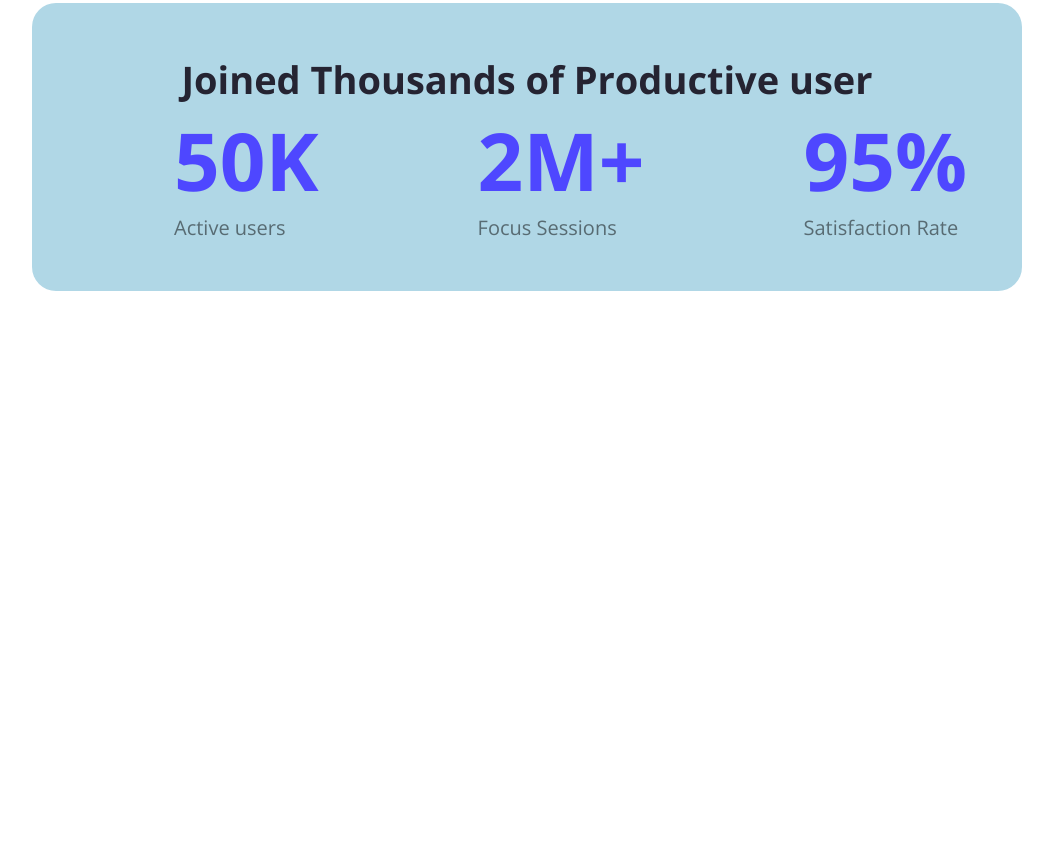
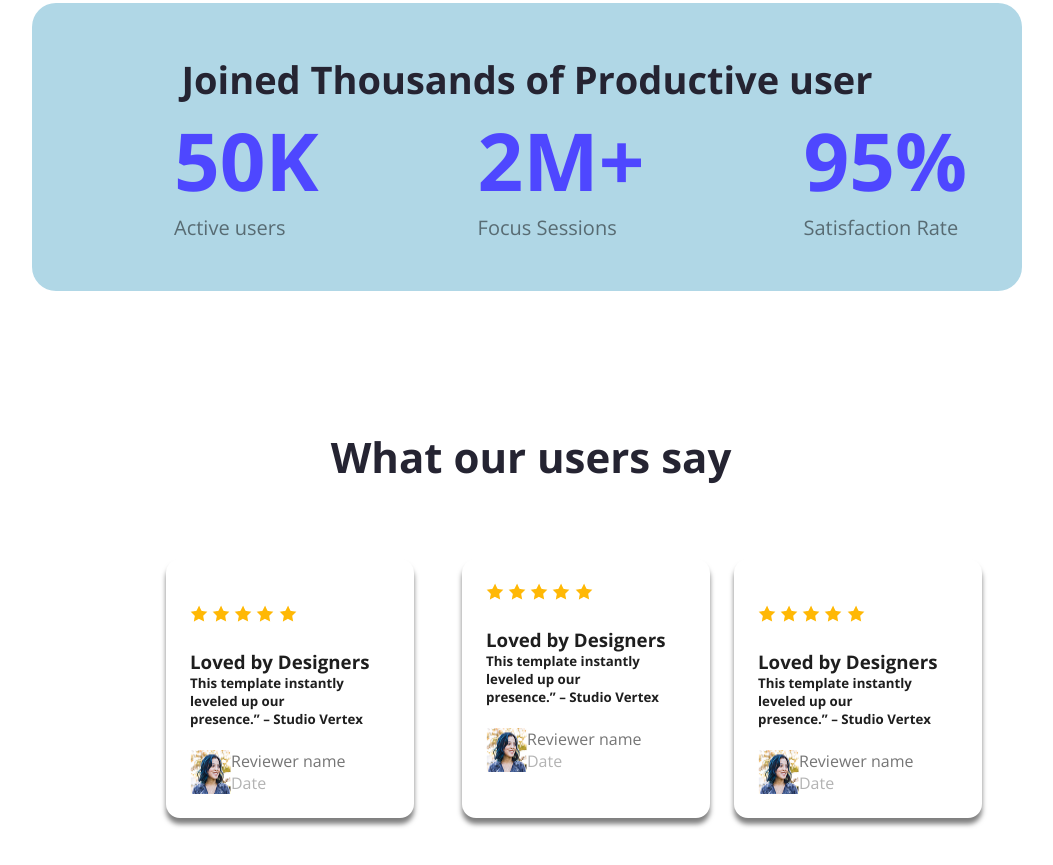
Before and after one commit to Soroneka/My-1st-assignment-01, a plain HTML site: page index.html in a window 1280 px wide. Shown: the part 1186-2051 px from the top of the page, without its empty margins (109-1162 px from the left). Before the commit the page ends 1614 px from the top, so only its background shows below. Drawn offline with nearby package versions, Linux system fonts and the light colour scheme.

Commit message:
added the reviewer Image,Name and Date

```diff
--- a/index.html
+++ b/index.html
@@ -75,6 +75,120 @@
              </div>
          </div>
 
+         </div>
+                    <!-- card  -->
+
+          <div class="Card-last">
+            <h1 class="What-our">What our users say</h1>
+          </div>
+          <div class="card-display">
+            <div class="div">
+                <br>
+                <div>
+                    <img src="./Assets/icon-star.png" alt="">
+                    <img src="./Assets/icon-star.png" alt="">
+                    <img src="./Assets/icon-star.png" alt="">
+                    <img src="./Assets/icon-star.png" alt="">
+                    <img src="./Assets/icon-star.png" alt="">
+                </div>
+                <br>
+                <div>
+                    <h3 class="Loved">Loved by Designers</h3>
+                    <h5 class="Loved">This template instantly leveled up our <br> presence.” – Studio Vertex</h5>
+
+
+                </div>
+                <br>
+                <div class="Date">
+                    <img src="./Assets/avatar.png" alt="">
+                    <div>
+                        <p class="Reviewer">Reviewer name</p>
+                        <p class="Date">Date</p>
+                    </div>
+                </div>
+
+
+
+
+
+
+            </div>
+
+
+            <!-- next -->
+             <br>
+             <div class="div">
+                <div>
+                    <img src="./Assets/icon-star.png" alt="">
+                    <img src="./Assets/icon-star.png" alt="">
+                    <img src="./Assets/icon-star.png" alt="">
+                    <img src="./Assets/icon-star.png" alt="">
+                    <img src="./Assets/icon-star.png" alt="">
+                </div>
+                <br>
+                <div >
+                    <h3 class="Loved">Loved by Designers</h3>
+                    <h5 class="Loved">This template instantly leveled up our <br> presence.” – Studio Vertex</h5>
+
+
+                </div>
+                <br>
+                <div class="Date ">
+                    <img src="./Assets/avatar.png" alt="">
+                    <div>
+                        <p class="Reviewer">Reviewer name</p>
+                        <p class="Date">Date</p>
+                    </div>
+                </div>
+
+
+
+
+
+
+            </div>
+
+
+
+            <!-- next -->
+
+            <div class="div">
+                <br>
+                <div>
+                    <img src="./Assets/icon-star.png" alt="">
+                    <img src="./Assets/icon-star.png" alt="">
+                    <img src="./Assets/icon-star.png" alt="">
+                    <img src="./Assets/icon-star.png" alt="">
+                    <img src="./Assets/icon-star.png" alt="">
+                </div>
+                <br>
+                <div>
+                    <h3 class="Loved">Loved by Designers</h3>
+                    <h5 class="Loved">This template instantly leveled up our <br> presence.” – Studio Vertex</h5>
+
+
+                </div>
+                <br>
+                <div class="Date">
+                    <img src="./Assets/avatar.png" alt="">
+                    <div>
+                        <p class="Reviewer">Reviewer name</p>
+                        <p class="Date">Date</p>
+                    </div>
+                </div>
+
+
+
+            </div>
+
+
+          </div>
+
+
+
+
+
+
 
 
 
--- a/style.css
+++ b/style.css
@@ -133,3 +133,47 @@
     border-radius: 24px;
     margin-bottom: 137px;
 }
+/* card style */
+.Date{
+    display: flex;
+}
+.Loved{
+    color: rgba(30, 30, 30, 1);
+}
+.Reviewer{
+    color: rgba(117, 117, 117, 1);
+}
+.Date{
+    color: rgba(179, 179, 179, 1);
+}
+.What-our{
+    color: #252432;
+    font-weight: bold;
+    font-size: 42px;
+    text-align: center;
+    margin-bottom: 50px;
+}
+.card-display{
+    display: flex;
+    gap: 24px;
+    margin-left: 251px;
+    padding: 24px;
+    margin-right: 165px;
+    margin-bottom: 137px;
+
+
+}
+
+
+    .div{
+        box-shadow: black;
+
+    margin-left: 50px 150px 137px 150px;
+
+
+    border-radius: 14px;
+    border-color: rgba(242, 237, 237, 1);
+    box-shadow: 0px 6px 5px 0px rgba(0, 0, 0, 0.5);
+    padding: 24px;
+
+    }
```
